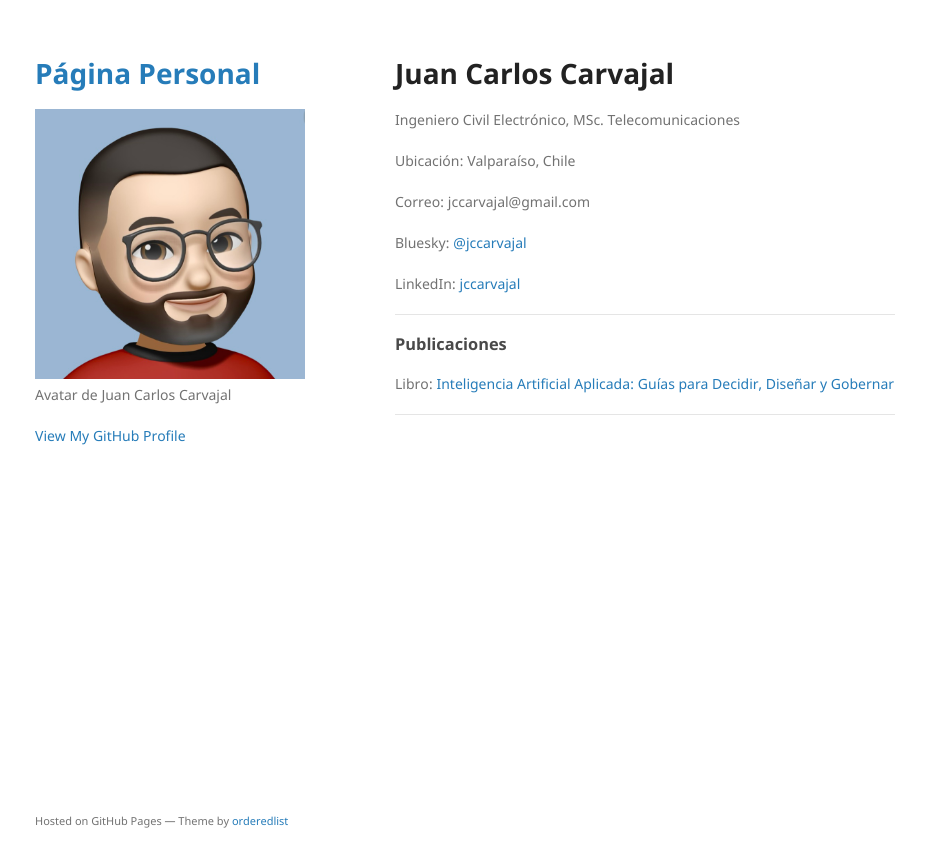
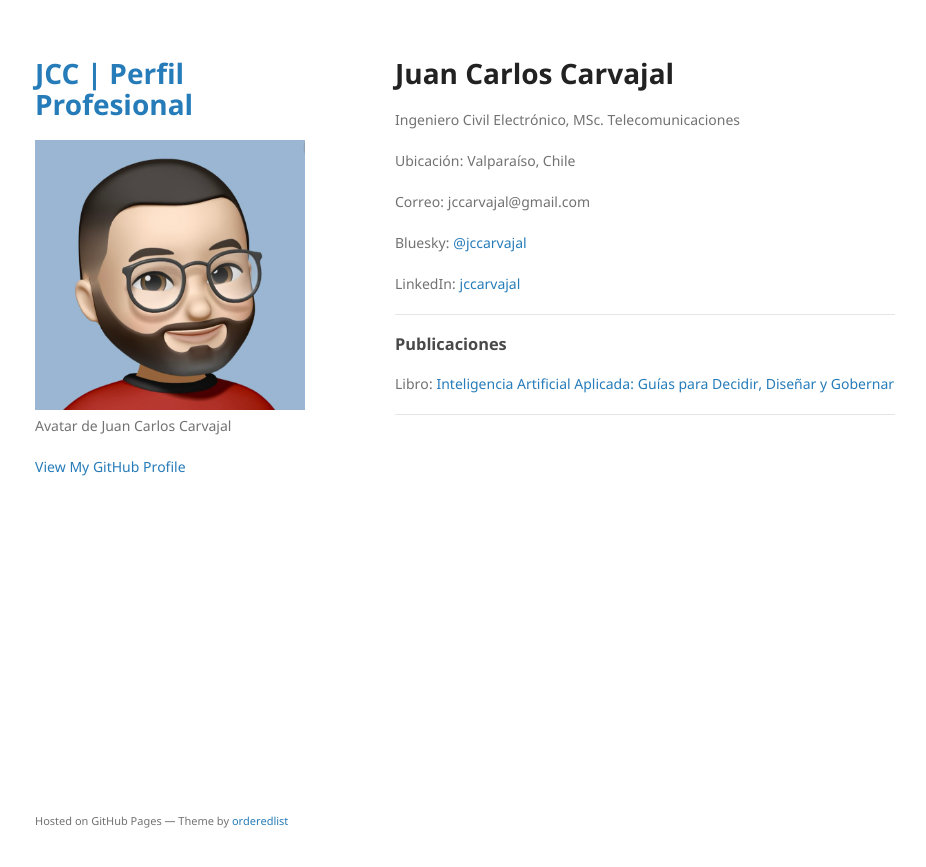
Before and after one commit to jccarvajal/jccarvajal.github.io, a Jekyll site: the page built from index.md, in a window 1280 px wide. Shown: the top 867 px of the page, without its empty margins (175-1101 px from the left). Built offline with Jekyll 4.4.1, drawn with Linux system fonts in a browser that asks for light colours; our own code applies the rules of GitHub Pages for plain Markdown files.

Commit message:
Update _config.yml

```diff
--- a/_config.yml
+++ b/_config.yml
@@ -1,4 +1,4 @@
-title: Página Personal
+title: JCC | Perfil Profesional
 logo: /assets/img/avatar_jcg.jpeg
 description: Avatar de Juan Carlos Carvajal
 show_downloads: false
```
